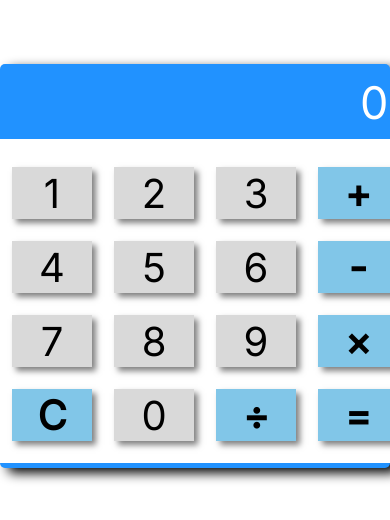
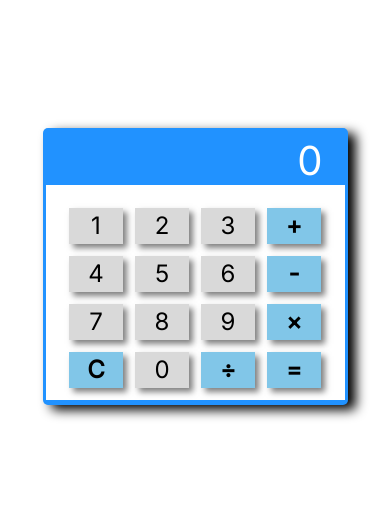
Before and after one commit to dhifdev/simple_calculator, a plain HTML site: page index.html in a window 390 px wide. Shown: the part 156-676 px from the top of the page. Drawn offline with Linux system fonts and the light colour scheme.

Commit message:
add responsive

```diff
--- a/Assets/css/style.css
+++ b/Assets/css/style.css
@@ -92,3 +92,38 @@ button:hover {
   box-shadow: 2px 2px 4px rgb(0, 0, 0, 0.5);
   transition: 0.2s;
 }
+
+@media only screen and (max-width: 640px) {
+  .wrapper {
+    width: 100%;
+    max-width: 305px;
+    height: 277px;
+  }
+  .button {
+    width: 100%;
+    max-width: 299px;
+    height: 223px;
+  }
+  .btn-num {
+    width: 54px;
+    height: 36px;
+    font-size: 24px;
+  }
+  .btn-operator {
+    width: 54px;
+    height: 36px;
+    font-size: 24px;
+  }
+  .btn-equal {
+    width: 54px;
+    height: 36px;
+    font-size: 24px;
+  }
+  button {
+    margin: 5px;
+  }
+  #display {
+    font-size: 40px;
+    margin-right: 25px;
+  }
+}
```
